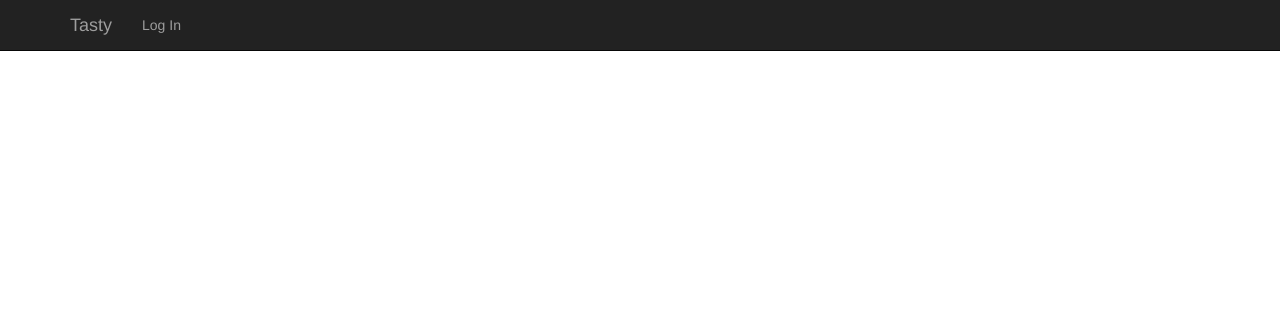
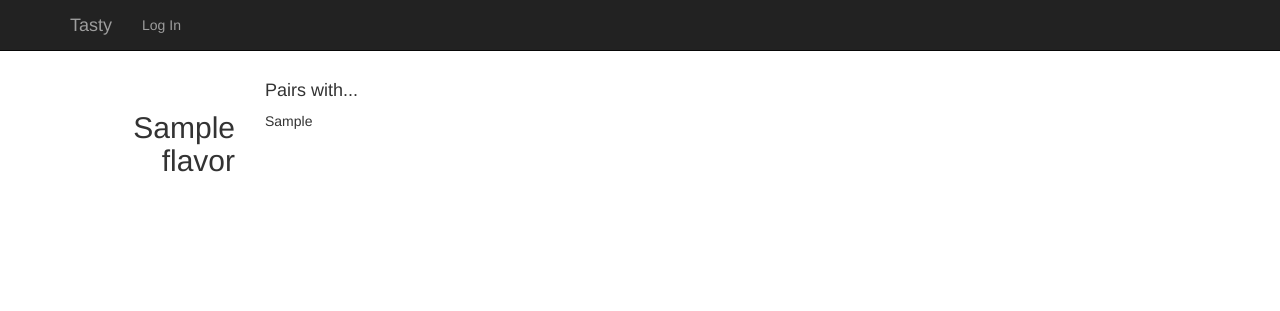
Before and after one commit to kristjin/tasty, a Flask app: template tasty/templates/flavors.html in a window 1280 px wide. Shown: the top 311 px of the page. Run offline with Flask 2, Linux system fonts and the light colour scheme; the template is opened without the code that fills it: most values are stand-ins (such as "Sample title", 1, 10 or a date in 2020); parts of the project's set-up code (start-up, migrations or seed data) failed here and were passed over; some libraries are stand-ins or nearby versions.

Commit message:
Just not working right... structurally flawed I think.

```diff
--- a/tasty/api.py
+++ b/tasty/api.py
@@ -55,7 +55,7 @@ def add_combo(fid):
     data = flavor.as_dictionary()
 
     # Set the header to the page for the parent ingredient
-    headers = {"Location": "/api/flavor/id/{}".format(flavor.id)}
+    headers = {"Location": "/flavor/{}".format(flavor.id)}
 
     # Return the response
     return Response(json.dumps(data), 201,
--- a/tasty/models.py
+++ b/tasty/models.py
@@ -36,6 +36,7 @@ class Flavor(Base):
         return h
 
     def matched_ids(self):
+        print self.matches
         return [m.id for m in self.matches]
 
     def as_dictionary(self):
--- a/tasty/templates/flavors.html
+++ b/tasty/templates/flavors.html
@@ -3,5 +3,26 @@
 
 {% block content %}
 
+  {% for flavor in flavors %}
+
+    {{ macros.render_flavor(flavor) }}
+
+  {% endfor %}
+
+  <ul class="pager">
+
+    {% if has_next %}
+      <li class="previous" >
+        <a href="{{ url_for('main_tasty', page=page + 1) }}">&larr; Older</a>
+      </li>
+    {% endif %}
+
+    {% if has_prev %}
+      <li class="next">
+        <a href="{{ url_for('main_tasty', page=page - 1) }}">&rarr; Newer</a>
+      </li>
+    {% endif %}
+
+  </ul>
 
 {% endblock %}
--- a/tasty/templates/macros.html
+++ b/tasty/templates/macros.html
@@ -1,13 +1,13 @@
-{% macro render_flavor(flavor, pair_list) %}
+{% macro render_flavor(flavor) %}
 <div class="row">
   <div class="col-md-2 text-right metadata">
-    <h1>{{ flavor.name }}</h1>
+    <h2>{{ flavor.name }}</h2>
   </div>
   <div class="col-md-10">
-    <h2>
-      Pairings
-    </h2>
-      {{ pair_list }}
+    <h4>
+      Pairs with...
+    </h4>
+      {{ flavor.matched_ids() }}
   </div>
 </div>
 {% endmacro %}
```
Also changed, not shown: tests/tasty_tests.py (+3 -1 lines).
